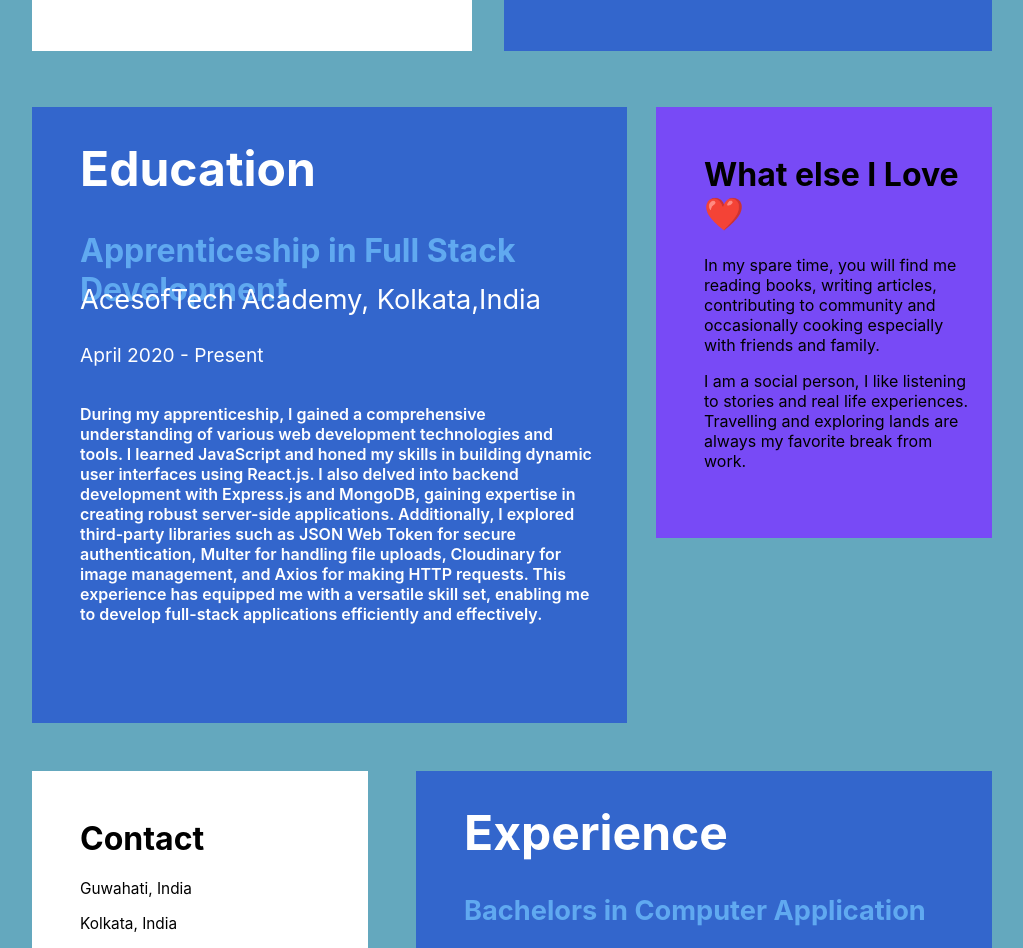
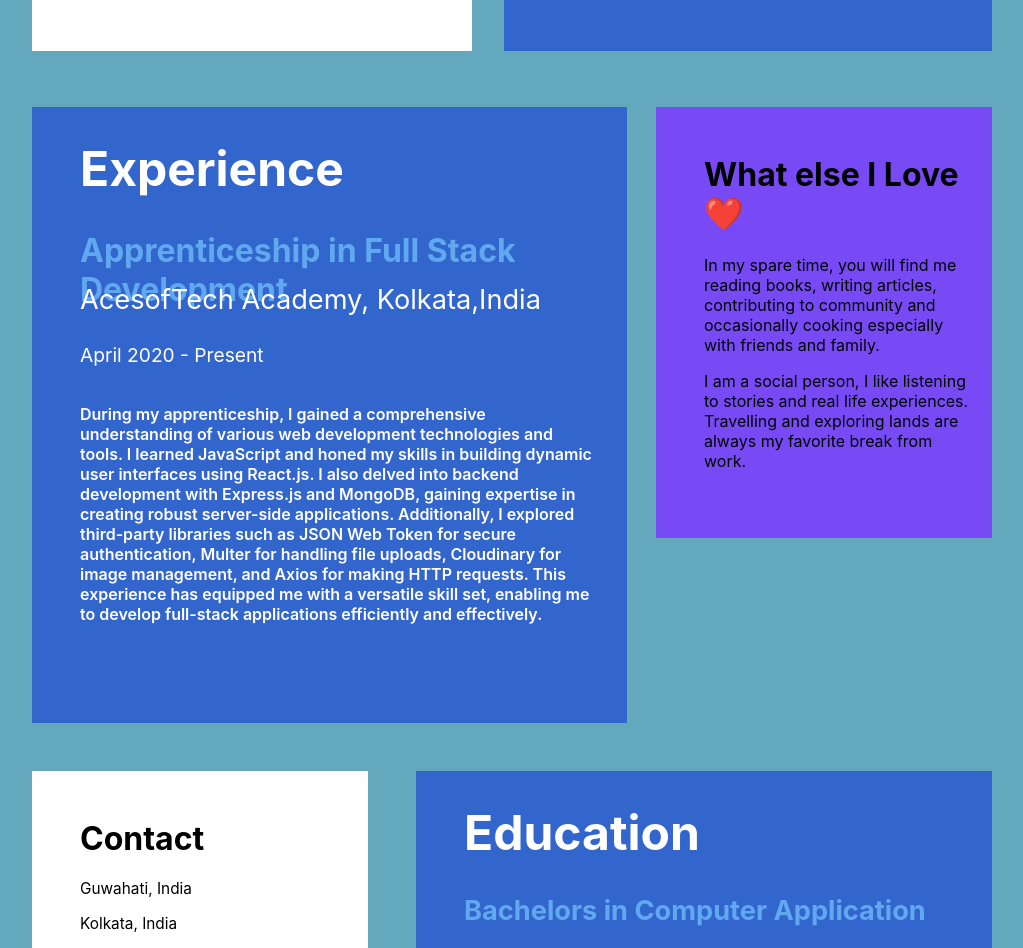
Before and after one commit to sagardas424/myportfolio, a React (Create React App) app: page / in a window 1280 px wide. Shown: the part 1240-2188 px from the top of the page, without its empty margins (128-1151 px from the left). Built offline with nearby package versions, Linux system fonts and the light colour scheme.

Commit message:
Update Home.jsx

```diff
--- a/src/Home.jsx
+++ b/src/Home.jsx
@@ -56,7 +56,7 @@ export default function Home() {
           </div>
           <div className="content-part2">
             <div className="education">
-              <h1>Education</h1>
+              <h1>Experience</h1>
               <div className="bca-container">
                 <h3>Apprenticeship in Full Stack Development</h3>
                 <h4>AcesofTech Academy, Kolkata,India</h4>
@@ -108,7 +108,7 @@ export default function Home() {
           </a>
             </div>
             <div className="experience">
-              <h1>Experience</h1>
+              <h1>Education</h1>
               <div className="exp-container">
                 <h3>Bachelors in Computer Application</h3>
                 <h4>Gauhati University, Guwahati,India</h4>
```
